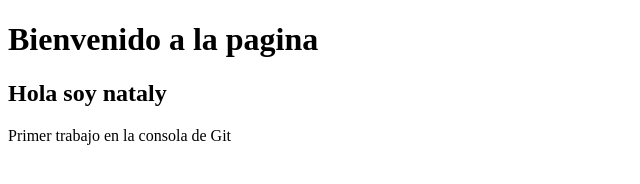
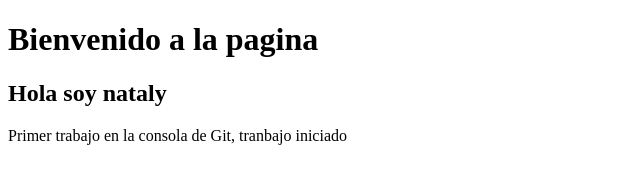
Before and after one commit to NatalyMolano/Trabajo-Git, a plain HTML site: page index.html in a window 1280 px wide. Shown: the whole page, without its empty margins (0-640 px from the left). Drawn offline with Linux system fonts and the light colour scheme.

Commit message:
Se agrega el nuevo mensaje

```diff
--- a/index.html
+++ b/index.html
@@ -9,6 +9,6 @@
 <body>
     <h1>Bienvenido a la pagina</h1>
     <h2>Hola soy nataly</h2>
-    <p>Primer trabajo en la consola de Git</p>
+    <p>Primer trabajo en la consola de Git, tranbajo iniciado</p>
 </body>
 </html>
```
Also changed, not shown: _scrips/javascrips.js (added).
